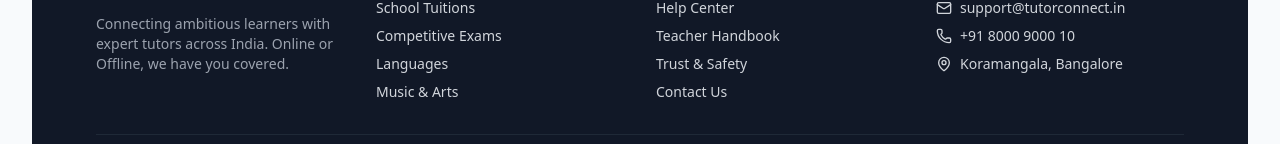
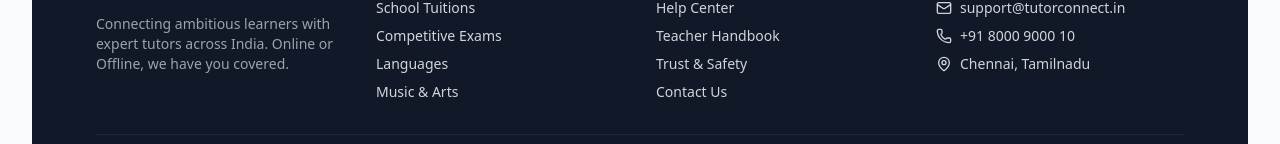
Before and after one commit to smartmasks/tutor-connect, a React (Vite) app: page / in a window 1280 px wide. Shown: the part 2420-2564 px from the top of the page. Built offline with nearby package versions, Linux system fonts and the light colour scheme.

Commit message:
City change

```diff
--- a/src/App.jsx
+++ b/src/App.jsx
@@ -590,7 +590,7 @@
         </div>
         <div><h4 className="text-white font-bold mb-4">Learn</h4><ul className="space-y-2 text-sm"><li><a href="#" className="hover:text-orange-500 transition-colors">School Tuitions</a></li><li><a href="#" className="hover:text-orange-500 transition-colors">Competitive Exams</a></li><li><a href="#" className="hover:text-orange-500 transition-colors">Languages</a></li><li><a href="#" className="hover:text-orange-500 transition-colors">Music & Arts</a></li></ul></div>
         <div><h4 className="text-white font-bold mb-4">Support</h4><ul className="space-y-2 text-sm"><li><a href="#" className="hover:text-orange-500 transition-colors">Help Center</a></li><li><a href="#" className="hover:text-orange-500 transition-colors">Teacher Handbook</a></li><li><a href="#" className="hover:text-orange-500 transition-colors">Trust & Safety</a></li><li><a href="#" className="hover:text-orange-500 transition-colors">Contact Us</a></li></ul></div>
-        <div><h4 className="text-white font-bold mb-4">Contact</h4><ul className="space-y-2 text-sm"><li className="flex items-center gap-2"><Mail className="w-4 h-4" /> support@tutorconnect.in</li><li className="flex items-center gap-2"><Phone className="w-4 h-4" /> +91 8000 9000 10</li><li className="flex items-center gap-2"><MapPin className="w-4 h-4" /> Koramangala, Bangalore</li></ul></div>
+        <div><h4 className="text-white font-bold mb-4">Contact</h4><ul className="space-y-2 text-sm"><li className="flex items-center gap-2"><Mail className="w-4 h-4" /> support@tutorconnect.in</li><li className="flex items-center gap-2"><Phone className="w-4 h-4" /> +91 8000 9000 10</li><li className="flex items-center gap-2"><MapPin className="w-4 h-4" /> Chennai, Tamilnadu</li></ul></div>
       </div>
       <div className="border-t border-gray-800 pt-8 text-center text-sm text-gray-500">&copy; 2024 TutorConnect India. All rights reserved.</div>
     </div>
```
